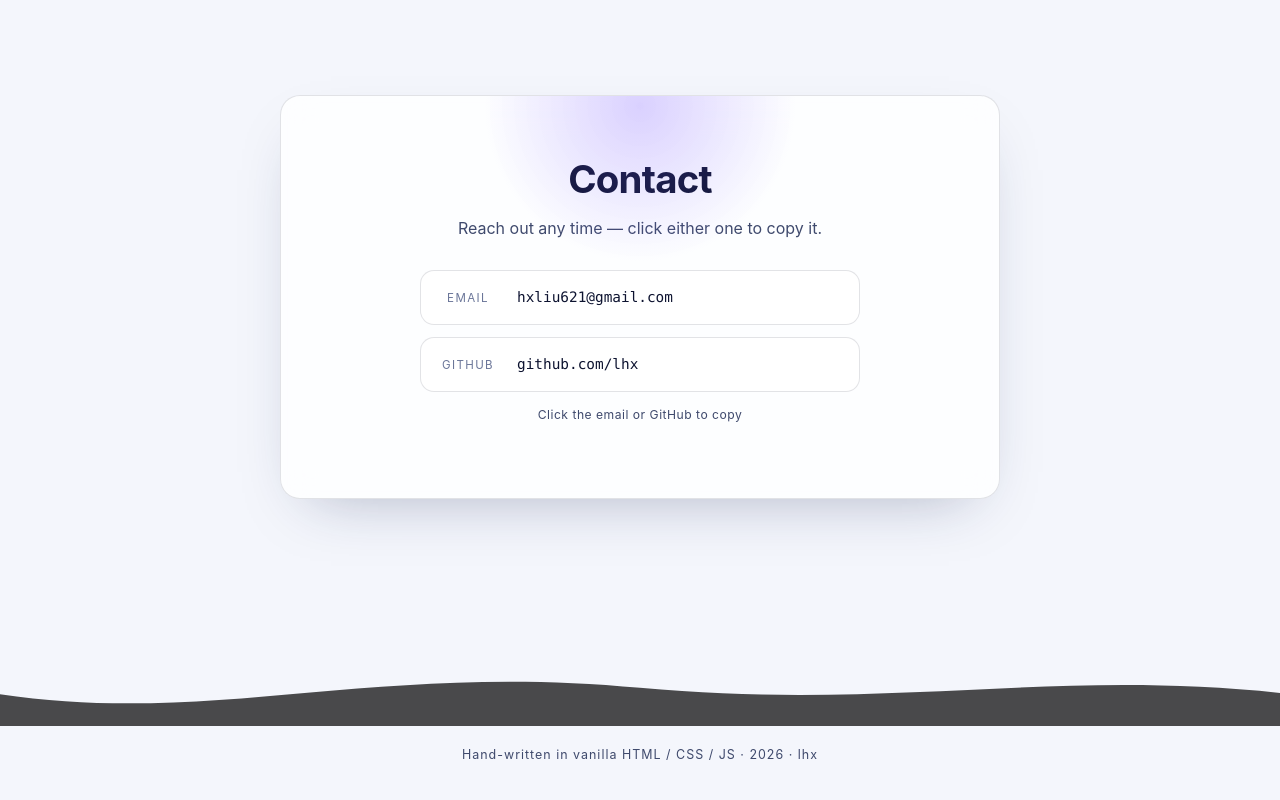
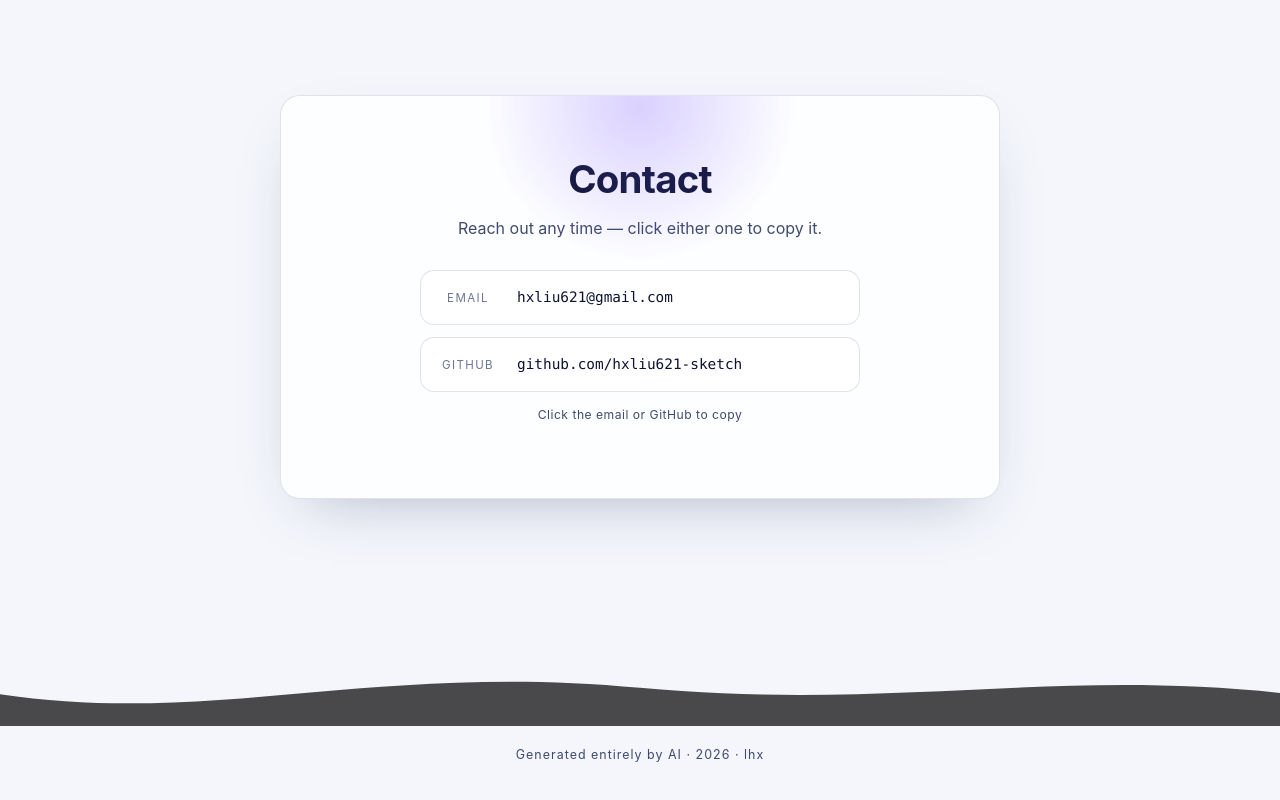
Before and after one commit to hxliu621-sketch/Introduce_myself, a plain HTML site: page index.html in a window 1280 px wide. Shown: the part 1602-2402 px from the top of the page. Drawn offline with Linux system fonts and the light colour scheme.

Commit message:
docs: 页脚改为「纯 AI 生成」，填入 GitHub 账号 hxliu621-sketch

```diff
--- a/assets/js/i18n.js
+++ b/assets/js/i18n.js
@@ -43,7 +43,7 @@ window.I18N = {
     "contact.copyHint": "点击邮箱或 GitHub 即可复制",
     "contact.copied": "已复制到剪贴板",
 
-    "footer.built": "用原生 HTML / CSS / JS 手写"
+    "footer.built": "纯 AI 生成"
   },
 
   /* ---------------- English ---------------- */
@@ -85,6 +85,6 @@ window.I18N = {
     "contact.copyHint": "Click the email or GitHub to copy",
     "contact.copied": "Copied to clipboard",
 
-    "footer.built": "Hand-written in vanilla HTML / CSS / JS"
+    "footer.built": "Generated entirely by AI"
   }
 };
--- a/assets/js/profile.js
+++ b/assets/js/profile.js
@@ -11,7 +11,7 @@ window.PROFILE = {
   handle: "lhx",
 
   email: "hxliu621@gmail.com",
-  github: "github.com/lhx",           // ← 换成你的 GitHub 用户名
+  github: "github.com/hxliu621-sketch",   // 你的 GitHub 主页
 
   // 首屏打字机循环的角色词
   roles: {
--- a/index.html
+++ b/index.html
@@ -208,7 +208,7 @@
         </li>
         <li>
           <span class="c-label" data-i18n="contact.githubLabel">GitHub</span>
-          <button class="c-value" type="button" data-copy data-profile="github">github.com/</button>
+          <button class="c-value" type="button" data-copy data-profile="github">github.com/hxliu621-sketch</button>
         </li>
       </ul>
 
@@ -222,7 +222,7 @@
   <svg class="wave" viewBox="0 0 1440 110" preserveAspectRatio="none" aria-hidden="true">
     <path d="M0,60 C240,110 420,10 720,50 C1000,86 1180,20 1440,58 L1440,110 L0,110 Z"/>
   </svg>
-  <p><span data-i18n="footer.built">用原生 HTML / CSS / JS 手写</span> · <span class="year" id="year"></span> · <span data-profile="name">lhx</span></p>
+  <p><span data-i18n="footer.built">纯 AI 生成</span> · <span class="year" id="year"></span> · <span data-profile="name">lhx</span></p>
 </footer>
 
 <script src="assets/js/profile.js"></script>
```
Also changed, not shown: 1 other file.
